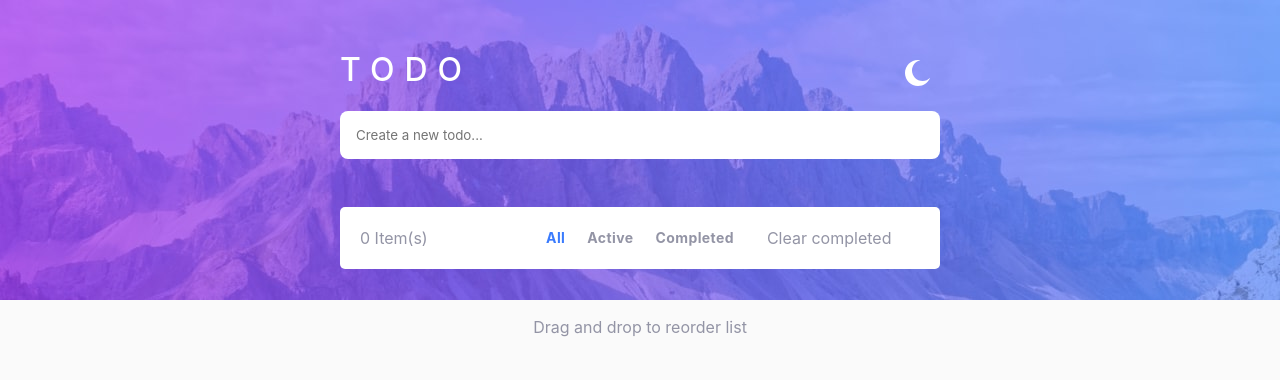
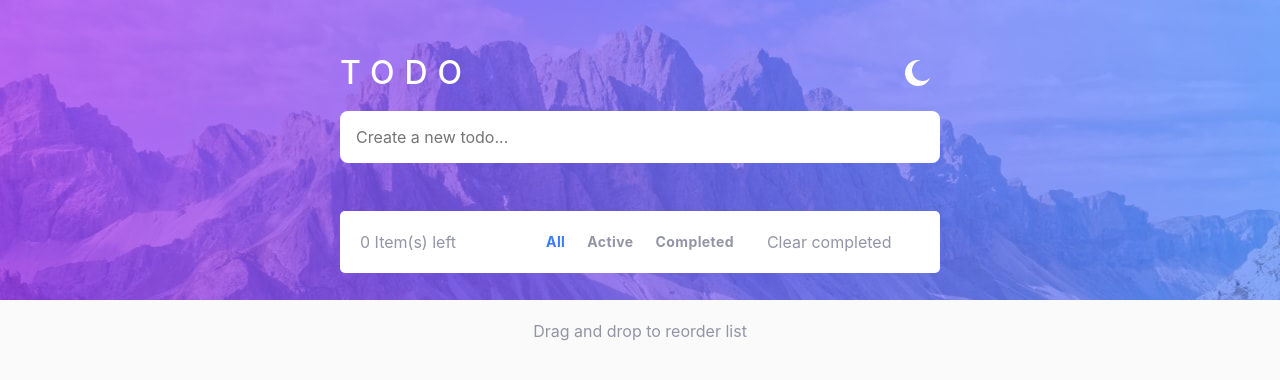
Before and after one commit to notFaceroll/todo-app, a React (Create React App) app: page / in a window 1280 px wide. Shown: the top 380 px of the page. Built offline with nearby package versions, Linux system fonts and the light colour scheme.

Commit message:
cleaning up warnings

```diff
--- a/src/components/CreateTodo.js
+++ b/src/components/CreateTodo.js
@@ -13,6 +13,7 @@ const UserInput = styled.input`
   font-family: inherit;
   background-color: ${(props) => props.theme.colors.listBackground};
   color: ${(props) => props.theme.colors.overallText};
+  font-size: inherit;
 `;
 
 const Form = styled.form`
@@ -26,13 +27,14 @@ const HiddenInput = styled.input`
   height: 1px;
 `;
 
-function CreateTodo({}) {
+function CreateTodo() {
   const [text, setText] = useState('');
 
   const todoCtx = useContext(TodoContext);
 
   const handleSubmit = (event) => {
     event.preventDefault();
+    if (text.length < 1) return;
     todoCtx.addTodo(text);
     setText('');
   };
@@ -48,7 +50,8 @@ function CreateTodo({}) {
         placeholder="Create a new todo..."
         onChange={textInputHandler}
         value={text}
-        maxLength="24"
+        maxLength="30"
+        minLength="1"
       />
       <HiddenInput type="submit" tabIndex="-1" />
     </Form>
--- a/src/components/Header.js
+++ b/src/components/Header.js
@@ -4,6 +4,7 @@ import styled from 'styled-components';
 const Container = styled.header`
   display: flex;
   justify-content: space-between;
+  align-items: center;
   h1 {
     color: #fff;
     letter-spacing: 10px;
@@ -12,18 +13,21 @@ const Container = styled.header`
     margin: 0;
   }
 
-  div {
+  button {
     width: 45px;
     height: 45px;
     cursor: pointer;
     background-image: url(${(props) => props.theme.colors.headerIcon});
     background-repeat: no-repeat;
     background-position: center;
-  }
+    transition: all 0.5s ease;
+    border-radius: 5px;
+    border: 0;
+    background-color: transparent;
 
-  img {
-    max-width: 100%;
-    display: block;
+    &:hover {
+      background-color: rgba(255, 255, 255, 0.2);
+    }
   }
 `;
 
@@ -31,7 +35,7 @@ function Header({ themeToggler }) {
   return (
     <Container>
       <h1>TODO</h1>
-      <div onClick={themeToggler}></div>
+      <button onClick={themeToggler} aria-label="Change theme"></button>
     </Container>
   );
 }
--- a/src/components/Todo.js
+++ b/src/components/Todo.js
@@ -18,9 +18,10 @@ const TodoItem = styled.div`
   width: 100%;
   padding: 1rem;
   box-sizing: border-box;
-  display: ${(props) => (props.isVisible ? 'flex' : 'none')};
+  display: flex;
   justify-content: center;
   align-items: center;
+  display: ${(props) => (props.isVisible ? 'flex' : 'none')};
 
   img {
     max-width: 100%;
@@ -41,21 +42,30 @@ const Button = styled.button`
   background-image: ${(props) =>
     props.isCompleted ? 'linear-gradient(to right, #57ddff, #c058f3)' : 'none'};
   background-color: transparent;
-  border: ${(props) => (props.isCompleted ? 'none' : '1px solid grey')};
+  border: ${(props) => (props.isCompleted ? 'none' : '1px solid #D2D3DB')};
   border-radius: 50%;
-  width: 1.5rem;
-  height: 1.5rem;
+  width: 1.4rem;
+  height: 1.4rem;
   margin-right: 1em;
   display: flex;
   align-items: center;
+  justify-content: center;
   cursor: pointer;
+  box-sizing: border-box;
+
+  &:hover {
+    border: ${(props) => (props.isCompleted ? 'none' : '2px solid #c058f3')};
+  }
 `;
 
-const CloseButton = styled(Button)`
+const CloseButton = styled.button`
   background-image: none;
   background-color: transparent;
   border: 0;
   margin: 0;
+  width: 1.5rem;
+  height: 1.5rem;
+  cursor: pointer;
 `;
 
 export default function Todo(props) {
@@ -75,8 +85,8 @@ export default function Todo(props) {
         <AnimatePresence>
           <ItemBox
             animate={{ scale: 1, opacity: 1 }}
-            initial={{ scale: 0.5, opacity: 0 }}
-            exit={{ scale: 0.5, opacity: 0 }}
+            initial={{ scale: 1, opacity: 0 }}
+            exit={{ scale: 1, opacity: 0 }}
           >
             <TodoItem
               ref={provided.innerRef}
@@ -84,13 +94,17 @@ export default function Todo(props) {
               {...provided.dragHandleProps}
               isVisible={props.isVisible}
             >
-              <Button onClick={toggleTodo} isCompleted={props.completed}>
+              <Button
+                onClick={toggleTodo}
+                isCompleted={props.completed}
+                aria-label="Completed"
+              >
                 {props.completed && <img src={iconCheck} alt="" />}
               </Button>
 
               <Text isCompleted={props.completed}>{props.text}</Text>
               <CloseButton type="button" onClick={deleteTodoHandler}>
-                <img src={iconCross} />
+                <img src={iconCross} alt="" />
               </CloseButton>
             </TodoItem>
           </ItemBox>
--- a/src/components/TodoFilter.js
+++ b/src/components/TodoFilter.js
@@ -10,7 +10,7 @@ const Nav = styled.nav`
   border-radius: 5px;
   display: flex;
   justify-content: center;
-  background-color: ${props => props.theme.colors.listBackground};
+  background-color: ${(props) => props.theme.colors.listBackground};
 `;
 
 const Container = styled.div`
@@ -39,7 +39,7 @@ const Container = styled.div`
   }
 `;
 
-function TodoFilter({}) {
+function TodoFilter() {
   const todoCtx = useContext(TodoContext);
   const [active, setActive] = useState('all');
 
@@ -51,14 +51,14 @@ function TodoFilter({}) {
   };
 
   let totalVisibleItems = todoCtx.todosList.filter(
-    (todo) => todo.isVisible === true
+    (todo) => todo.completed === false
   );
 
   return (
     <Nav>
       <Container>
         <span>
-          {totalVisibleItems.length} Item{`(s)`}{' '}
+          {totalVisibleItems.length} Item{`(s)`} left
         </span>
       </Container>
       <ToggleButtonGroup
@@ -74,21 +74,35 @@ function TodoFilter({}) {
             textTransform: 'capitalize',
             fontFamily: 'inherit',
           },
+          '& button:hover': {
+            backgroundColor: 'transparent',
+            color: 'hsl(235, 19%, 35%)',
+          },
           '& button.Mui-selected': {
             color: 'hsl(220, 98%, 61%)',
             backgroundColor: 'transparent',
           },
+          '& button.Mui-selected:hover': {
+            backgroundColor: 'transparent',
+          },
         }}
       >
-        <ToggleButton value="all">All</ToggleButton>
-        <ToggleButton value="active">Active</ToggleButton>
-        <ToggleButton value="completed">Completed</ToggleButton>
+        <ToggleButton value="all" aria-label="All">
+          All
+        </ToggleButton>
+        <ToggleButton value="active" aria-label="Active">
+          Active
+        </ToggleButton>
+        <ToggleButton value="completed" aria-label="Completed">
+          Completed
+        </ToggleButton>
       </ToggleButtonGroup>
       <Container>
         <button
           onClick={() => {
             todoCtx.clearList();
           }}
+          aria-label="Clear completed"
         >
           Clear completed
         </button>
--- a/src/components/TodoList.js
+++ b/src/components/TodoList.js
@@ -2,12 +2,12 @@ import React, { useContext } from 'react';
 import styled from 'styled-components';
 import TodoContext from '../store/todo-context';
 import Todo from './Todo';
-import { Droppable, DragDropContext, Draggable } from 'react-beautiful-dnd';
+import { Droppable, DragDropContext } from 'react-beautiful-dnd';
 
 const List = styled.ul`
+  background-color: ${(props) => props.theme.colors.listBackground};
   list-style: none;
   padding: 0;
-  background-color: ${props => props.theme.colors.listBackground};
   border-radius: 8px;
   box-shadow: rgba(99, 99, 99, 0.2) 0px 2px 8px 0px;
   overflow: hidden;
@@ -49,7 +49,7 @@ function TodoList({ listId }) {
   };
 
   let totalVisibleItems = todoCtx.todosList.filter(
-    (todo) => todo.isVisible === true
+    (todo) => todo.completed === false
   );
 
   return (
@@ -68,18 +68,21 @@ function TodoList({ listId }) {
                   isVisible={todo.isVisible}
                 />
               ))}
-            {todoCtx.todosList.length > 0 && <Container>
+            {todoCtx.todosList.length > 0 && (
+              <Container>
                 <span>
-                {totalVisibleItems.length} Item{`(s)`}{' '}
+                  {totalVisibleItems.length} Item{`(s)`} left
                 </span>
                 <button
                   onClick={() => {
                     todoCtx.clearList();
                   }}
+                  aria-label="Clear completed"
                 >
                   Clear completed
                 </button>
-            </Container>}
+              </Container>
+            )}
             {provided.placeholder}
           </List>
         )}
--- a/src/style/Theme.js
+++ b/src/style/Theme.js
@@ -12,7 +12,7 @@ export const lightTheme = {
   overallText: '#484B6A', // Input and todos text color
   completedText: '#777A92', // Decorated text marked as 'completed' (also)
   veryLightGrayishBlue: '#E4E5F1', // hover states
-  border: '#D2D3DB', // border
+  border: '#D2D3DB',
   headerIcon: moonIcon,
   backgroundImageDesktop: bgLightDt,
   backgroundImageMobile: bgLightMb,
@@ -24,9 +24,9 @@ export const darkTheme = {
   overallText: '#CACDE8', // Input and todos text color
   completedText: '#777A92', // decorated text marked as 'completed'
   lightGrayishBlueHover: '#E4E5F1', // hovered buttons
-  veryDarkGrayishBlue: '#4D5066', // buttons text also?
-  veryDarkGrayishBlue: '#393A4C', // 'clear completed'
-  border: '#777A92', // border
+  darkGrayishBlue: '#4D5066', // buttons text also?
+  veryDarkGrayishBlue: '#393A4C',
+  border: '#777A92',
   headerIcon: sunIcon,
   backgroundImageDesktop: bgDarkDt,
   backgroundImageMobile: bgDarkMb,
```
Also changed, not shown: src/style/GlobalStyles.js (+6 -3 lines). Lines whose indentation alone changed are shown as unchanged.
